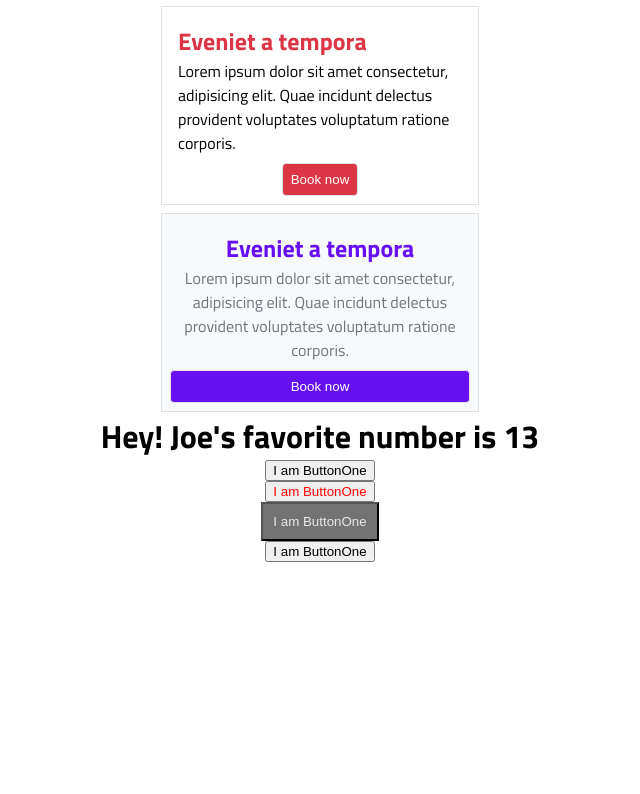
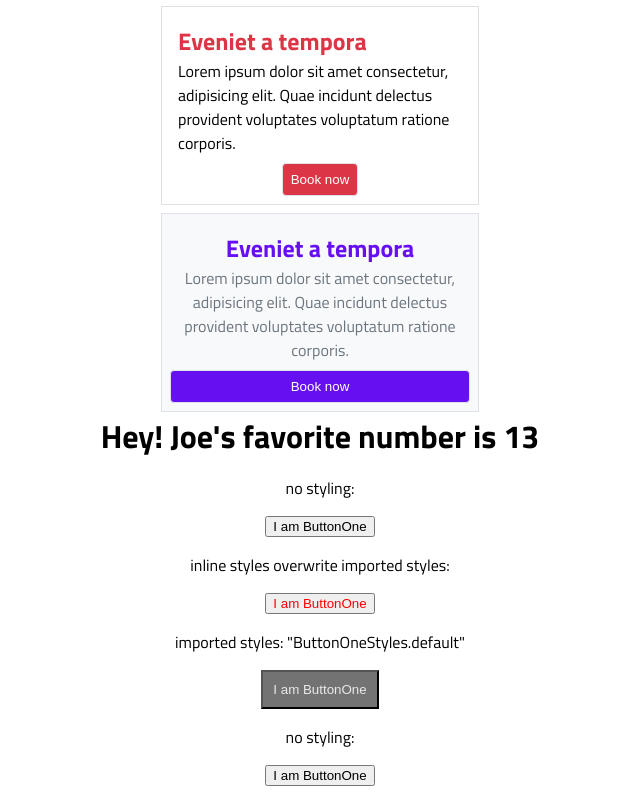
Before and after one commit to loganblackstad/react-prop-types, a React (Create React App) app: page / in a window 1280 px wide. Shown: the part 361-1155 px from the top of the page, without its empty margins (320-960 px from the left). Before the commit the page ends 931 px from the top, so only its background shows below. Built offline with nearby package versions, Linux system fonts and the light colour scheme.

Commit message:
added a few different ways to style react components - incl. inline and imported js const

```diff
--- a/src/App.js
+++ b/src/App.js
@@ -8,8 +8,10 @@ import ButtonOne from "./components/ButtonOne";
 // plain css defined as css objects: cardBasic, cardDanger, cardFull
 import { cardBasic, cardDanger, cardFull } from "./settings";
 import "./style.css";
+import ButtonOneStyles from "./styles/ButtonOneStyles";
 
 function App() {
+
   return (
     <div>
       <Box className="main">
@@ -20,7 +22,7 @@ function App() {
         <Card {...cardFull} />
       </Box>
       <FavNum name="Joe" num={13} />
-      <ButtonOne style={{ color: 'red' }} />
+      <ButtonOne />
     </div>
   );
 }
--- a/src/components/ButtonOne.jsx
+++ b/src/components/ButtonOne.jsx
@@ -1,5 +1,4 @@
 import React from 'react';
-// import stylesWrapper from './../HOC/stylesWrapper';
 import ButtonOneStyles from "../styles/ButtonOneStyles";
 
 const b1s = ButtonOneStyles;
@@ -7,52 +6,24 @@ const b1s = ButtonOneStyles;
 const ButtonOne = (props) => {
   console.log(props);
   return (
-    <div>
+
+    <div style={{ textAlign: 'center' }}>
+
+      <p>no styling: </p>
       <button style={props.styles}>I am ButtonOne</button>
+
+      <p>inline styles overwrite imported styles: </p>
       {/* inline styles over-write imported styles */}
       <button style={b1s.default} style={{ color: 'red' }}>I am ButtonOne</button>
+
+      <p>imported styles: "ButtonOneStyles.default"</p>
       <button style={b1s.default}>I am ButtonOne</button>
+
+      <p>no styling: </p>
       <button>I am ButtonOne</button>
+
     </div>
   )
 }
 
-// export default stylesWrapper(ButtonOne);
 export default ButtonOne;
-
-
-/*
-//////////////////////
-<ButtonOne disable />
-
-
-//////////////////////
-const ButtonOne = (props) => {
-  return (
-    <button style={props.styles}>I am ButtonOne</button>
-  )
-}
-export default stylesWrapper(ButtonOne);
-
-
-//////////////////////
-
-import commonStyles from './../styles/commonStyles';
-
-const translateProps = (props) => {
-  let _styles = { ...commonStyles.default }
-  if (props.disable) {
-    _styles = { ..._styles, ...commonStyles.disable };
-  }
-  const newProps = { ...props, styles: _styles }
-  return newProps;
-}
-
-
-export default (WrappedComponent) => {
-  return function wrappedRender(args) {
-    return WrappedComponent(translateProps(args));
-  }
-}
-
-*/
--- a/src/styles/ButtonOneStyles.js
+++ b/src/styles/ButtonOneStyles.js
@@ -3,7 +3,7 @@ const ButtonOneStyles = {
   default: {
     backgroundColor: '#737373',
     color: '#eae8e8',
-    padding: '10px'
+    padding: '10px',
   },
 
   disabled: {
```
